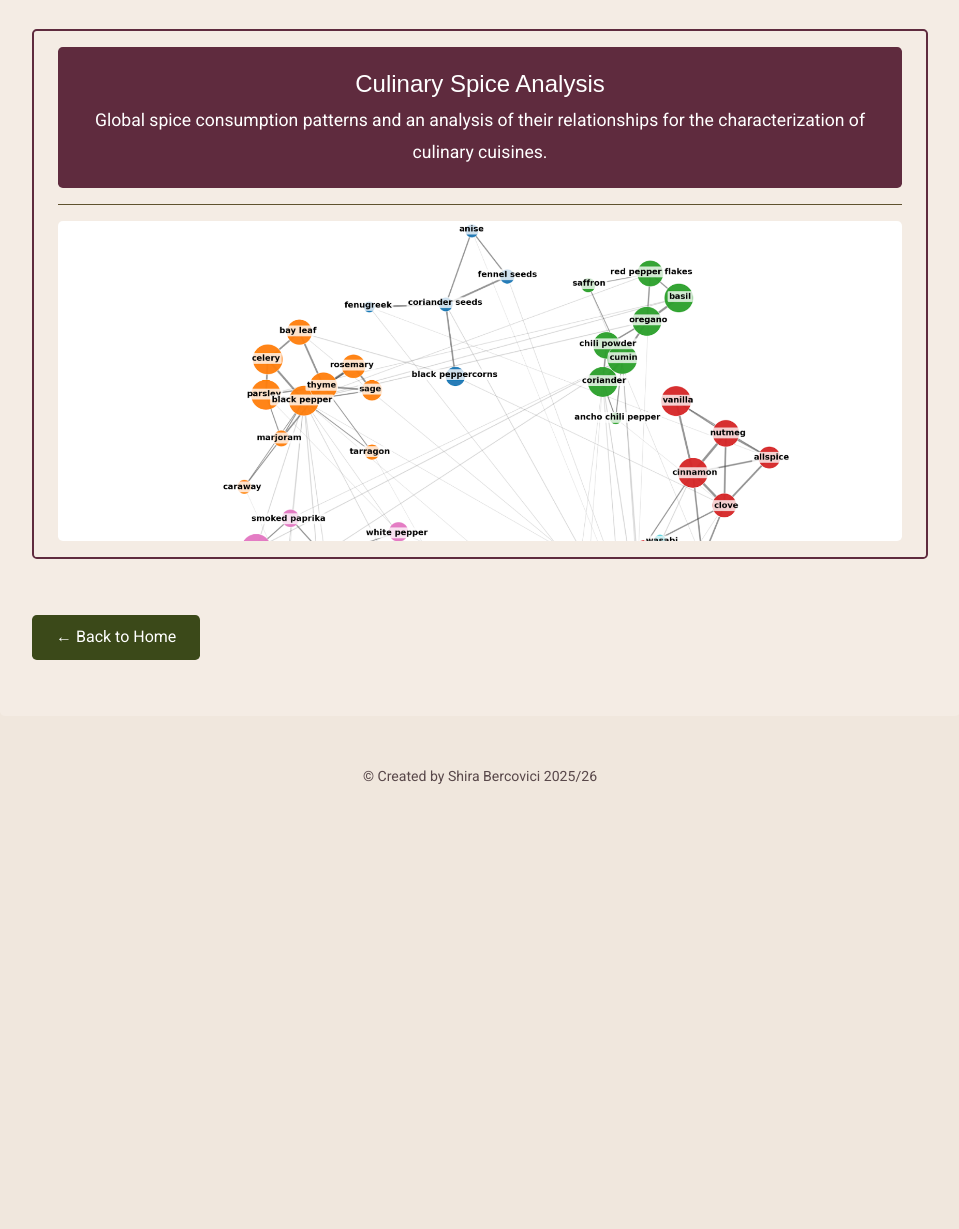
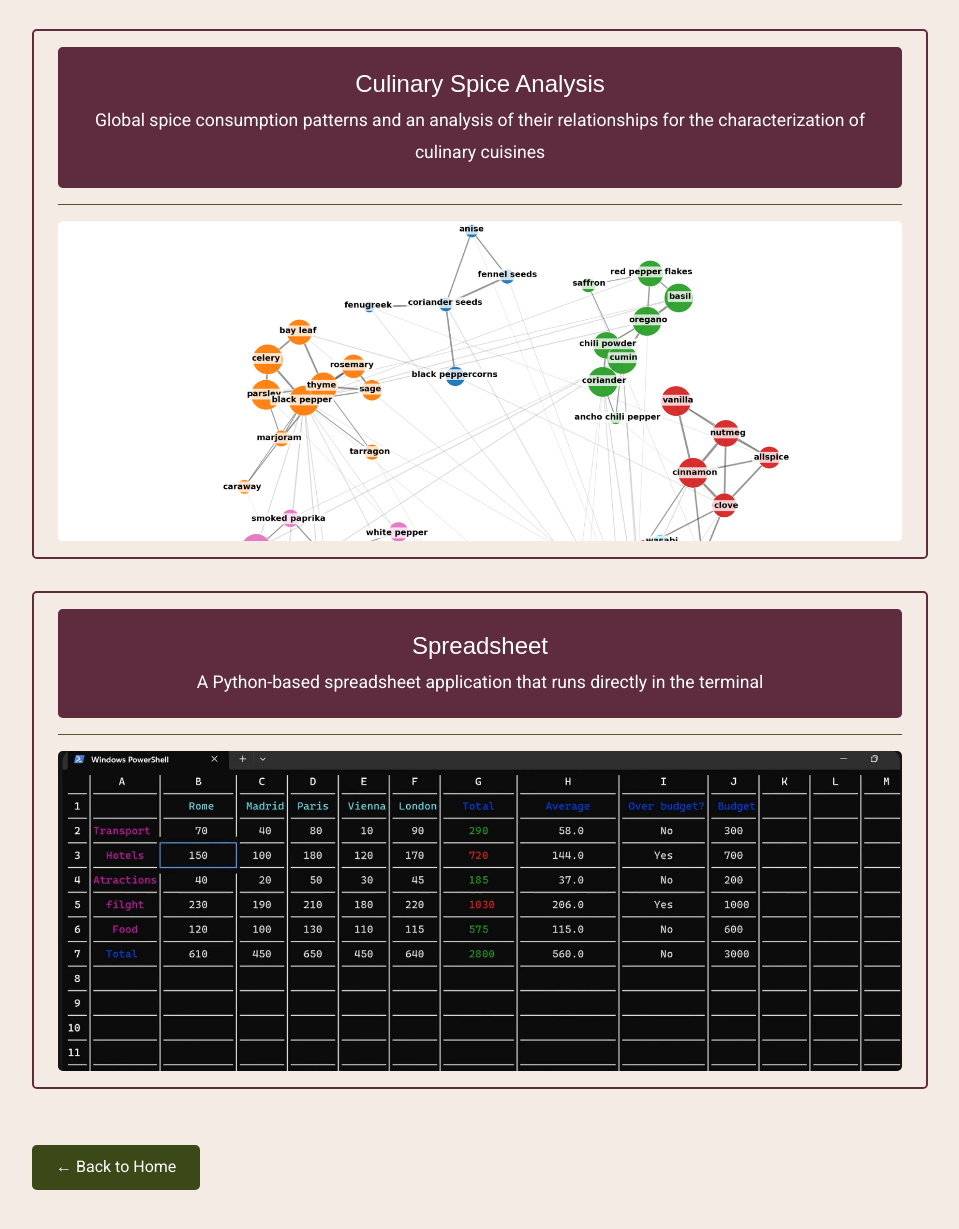
Before and after one commit to shirabercovici/shira-website, a website built with Vite: page projects.html in a window 1280 px wide. Shown: the part 1361-2590 px from the top of the page, without its empty margins (160-1119 px from the left). Before the commit the page ends 2198 px from the top, so only its background shows below. Built offline with nearby package versions, Linux system fonts and the light colour scheme; a web font is replaced by a local one.

Commit message:
added the spreadsheet project

```diff
--- a/projects.html
+++ b/projects.html
@@ -45,10 +45,18 @@
             <a class="project" href="/Culinary Spice Analysis.pdf" target="_blank" rel="noopener noreferrer">
             <div class="project-text">
               <h3>Culinary Spice Analysis</h3>
-              <p>Global spice consumption patterns and an analysis of their relationships for the characterization of culinary cuisines.</p>
+              <p>Global spice consumption patterns and an analysis of their relationships for the characterization of culinary cuisines</p>
             </div>
             <hr class="project-divider">
             <img src="/Spices image.png" alt="Culinary Spice Analysis">
+            </a>
+            <a class="project" href="https://youtu.be/ZFaCe1uLqCQ" target="_blank" rel="noopener noreferrer">
+            <div class="project-text">
+              <h3>Spreadsheet</h3>
+              <p>A Python-based spreadsheet application that runs directly in the terminal</p>
+            </div>
+            <hr class="project-divider">
+            <img src="/spreadsheet image.png" alt="Spreadsheet">
             </a>
         </div>
         <p><a class="back-home" href="/">← Back to Home</a></p>
```
Also changed, not shown: public/spreadsheet image.png (added).
